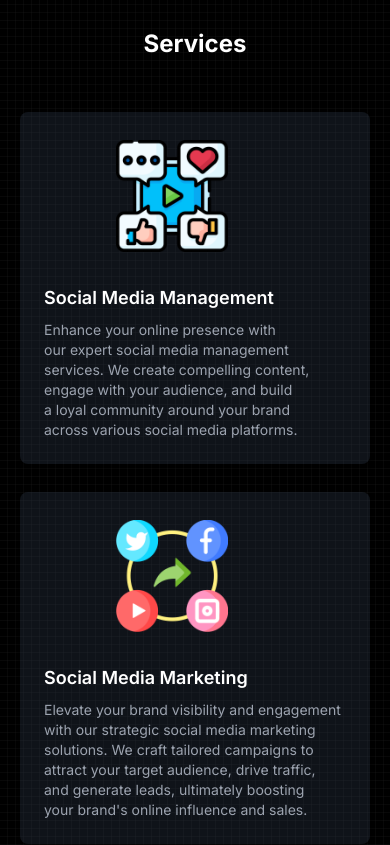
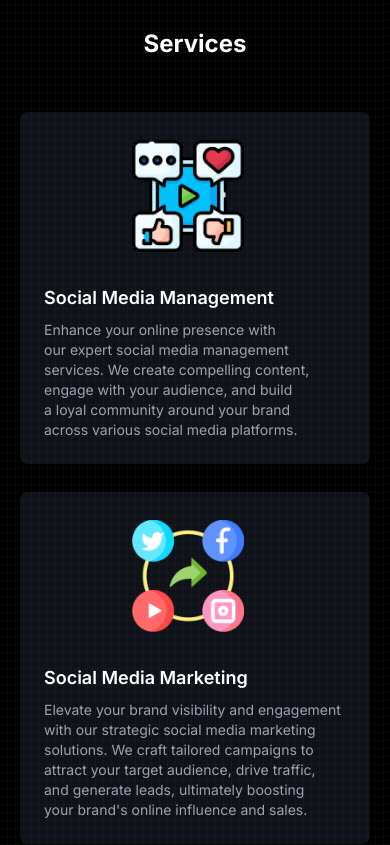
Before and after one commit to kanishkacodes/Thinkfluence, a Next.js app: page / in a window 390 px wide. Shown: the part 3840-4685 px from the top of the page. Built offline with nearby package versions, Linux system fonts and the light colour scheme.

Commit message:
added id

```diff
--- a/src/components/NewServices.tsx
+++ b/src/components/NewServices.tsx
@@ -59,12 +59,12 @@ function NewServices() {
 
 
   return (
- <><div className='bg-grid-small-white/[0.2]'>
+ <><div id="services" className='bg-grid-small-white/[0.2]'>
  <h2 className="md:text-3xl text-2xl font-bold text-center mb-8 z-10 pt-20">Services</h2>
 <div className="grid grid-cols-1 md:grid-cols-5 gap-7 p-5 md:pl-7 md:pr-7 pb-10 ">
   {data.map((service, index) => (
     <div key={index} className=" bg-slate-700 bg-opacity-30 rounded-lg overflow-hidden shadow-md hover:bg-slate-900">
-      <div className="relative grid grid-cols-1 mr-2 pl-20  items-center mt-3 ">
+      <div className="relative grid grid-cols-1 mr-2 pl-24 md:pl-20  items-center mt-3 ">
         <Image
           src={service.imageUrl}
           alt={service.heading}
```
